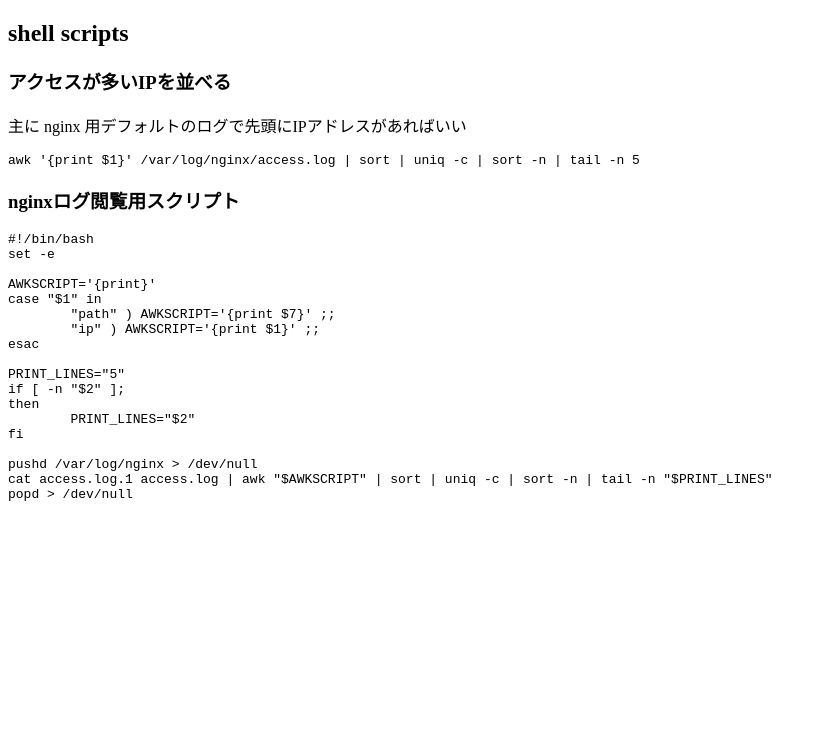
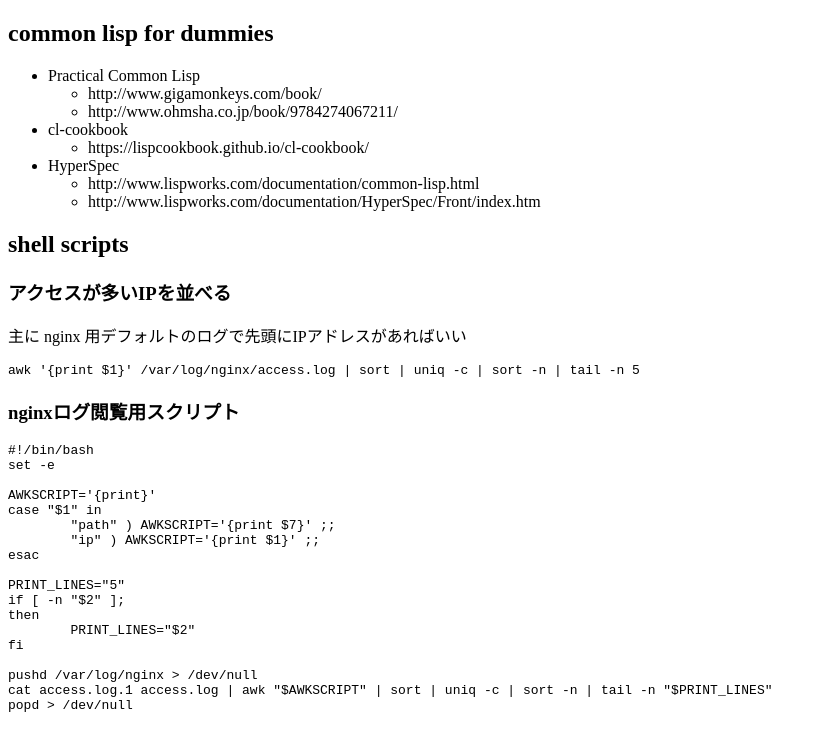
Before and after one commit to f6o/f6o.github.io, a Jekyll site: the page built from scripts.md, in a window 1280 px wide. Shown: the top 751 px of the page, without its empty margins (0-826 px from the left). Built offline with Jekyll 4.4.1, drawn with Linux system fonts in a browser that asks for light colours; nearby versions of some CDN libraries; our own code applies the rules of GitHub Pages for plain Markdown files.

Commit message:
add links for common lisp

```diff
--- a/scripts.md
+++ b/scripts.md
@@ -1,3 +1,14 @@
+## common lisp for dummies
+
+* Practical Common Lisp
+  * http://www.gigamonkeys.com/book/
+  * http://www.ohmsha.co.jp/book/9784274067211/
+* cl-cookbook
+  * https://lispcookbook.github.io/cl-cookbook/
+* HyperSpec
+  * http://www.lispworks.com/documentation/common-lisp.html
+  * http://www.lispworks.com/documentation/HyperSpec/Front/index.htm
+
 ## shell scripts
 
 ### アクセスが多いIPを並べる
```
